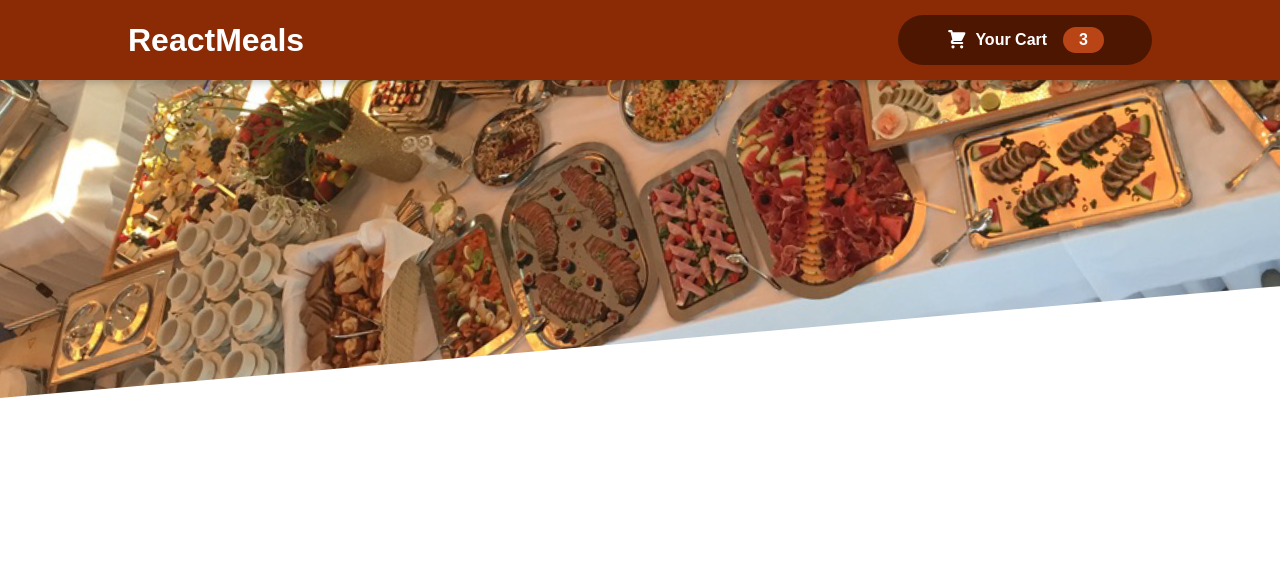
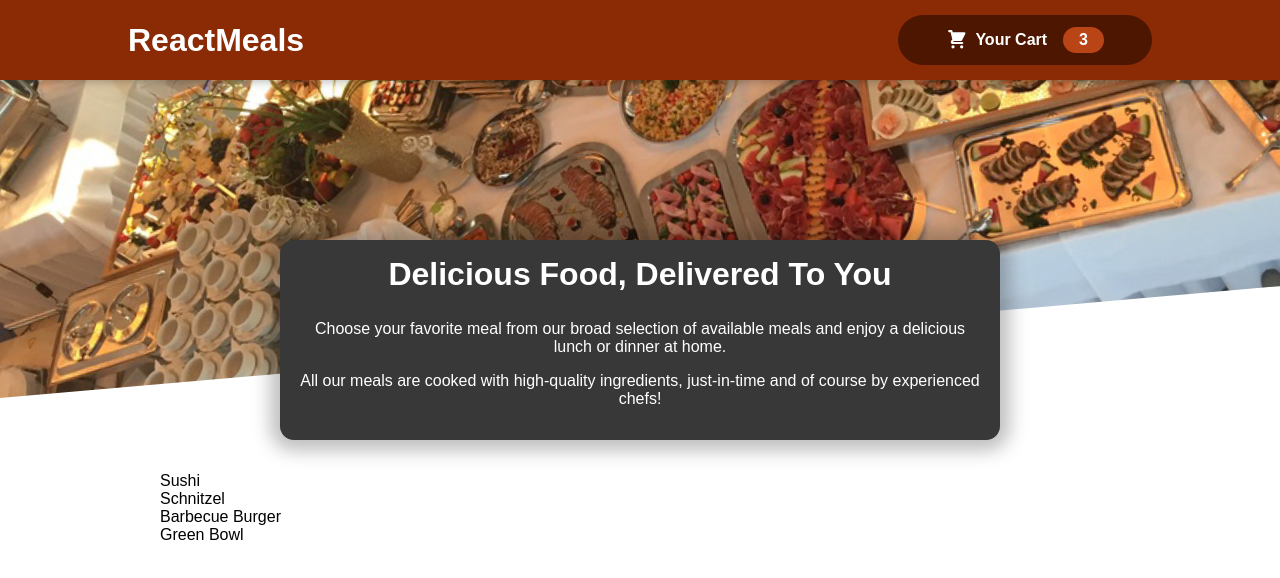
Before and after one commit to VrajPatelK/food-delivery, a React (Create React App) app: page / in a window 1280 px wide. Shown: the top 578 px of the page. Built offline with nearby package versions, Linux system fonts and the light colour scheme.

Commit message:
Meal Component Is Added :)

```diff
--- a/src/App.js
+++ b/src/App.js
@@ -1,11 +1,15 @@
-import logo from "./logo.svg";
+import { Fragment } from "react";
+
 import Header from "./components/Layout/Header";
-import { Fragment } from "react";
+import Meals from "./components/Meals/Meals";
 
 function App() {
   return (
     <Fragment>
       <Header />
+      <main>
+        <Meals />
+      </main>
     </Fragment>
   );
 }
--- /dev/null
+++ b/src/components/Meals/AvailableMeals.js
@@ -0,0 +1,41 @@
+import React from "react";
+import classes from "./AvailableMeals.module.css";
+
+const DUMMY_MEALS = [
+  {
+    id: "m1",
+    name: "Sushi",
+    description: "Finest fish and veggies",
+    price: 22.99,
+  },
+  {
+    id: "m2",
+    name: "Schnitzel",
+    description: "A german specialty!",
+    price: 16.5,
+  },
+  {
+    id: "m3",
+    name: "Barbecue Burger",
+    description: "American, raw, meaty",
+    price: 12.99,
+  },
+  {
+    id: "m4",
+    name: "Green Bowl",
+    description: "Healthy...and green...",
+    price: 18.99,
+  },
+];
+
+const AvailableMeals = () => {
+  const mealList = DUMMY_MEALS.map((meal) => <li>{meal.name}</li>);
+
+  return (
+    <section className={classes.meals}>
+      <ul>{mealList}</ul>
+    </section>
+  );
+};
+
+export default AvailableMeals;
--- /dev/null
+++ b/src/components/Meals/AvailableMeals.module.css
@@ -0,0 +1,24 @@
+.meals {
+    max-width: 60rem;
+    width: 90%;
+    margin: 2rem auto;
+    animation: meals-appear 1s ease-out forwards;
+}
+
+.meals ul {
+    list-style: none;
+    margin: 0 0;
+    padding: 0;
+}
+
+@keyframes meals-appear {
+    from {
+        opacity: 0;
+        transform: translateY(3rem);
+    }
+
+    to {
+        opacity: 1;
+        transform: translateY(0);
+    }
+}
--- /dev/null
+++ b/src/components/Meals/MealSummary.js
@@ -0,0 +1,21 @@
+import React from "react";
+
+import classes from "./MealSummary.module.css";
+
+const MealSummary = () => {
+  return (
+    <section className={classes.summary}>
+      <h2>Delicious Food, Delivered To You</h2>
+      <p>
+        Choose your favorite meal from our broad selection of available meals
+        and enjoy a delicious lunch or dinner at home.
+      </p>
+      <p>
+        All our meals are cooked with high-quality ingredients, just-in-time and
+        of course by experienced chefs!
+      </p>
+    </section>
+  );
+};
+
+export default MealSummary;
--- /dev/null
+++ b/src/components/Meals/MealSummary.module.css
@@ -0,0 +1,18 @@
+.summary {
+    text-align: center;
+    max-width: 45rem;
+    width: 90%;
+    margin: auto;
+    margin-top: -10rem;
+    position: relative;
+    background-color: #383838;
+    color: white;
+    border-radius: 14px;
+    padding: 1rem;
+    box-shadow: 0 1px 18px 10px rgba(0, 0, 0, 0.25);
+}
+
+.summary h2 {
+    font-size: 2rem;
+    margin-top: 0;
+}
--- /dev/null
+++ b/src/components/Meals/Meals.js
@@ -0,0 +1,15 @@
+import React, { Fragment } from "react";
+
+import AvailableMeals from "./AvailableMeals";
+import MealSummary from "./MealSummary";
+
+const Meals = () => {
+  return (
+    <Fragment>
+      <MealSummary />
+      <AvailableMeals />
+    </Fragment>
+  );
+};
+
+export default Meals;
```
Also changed, not shown: src/components/Meals/Meals.css (added).
